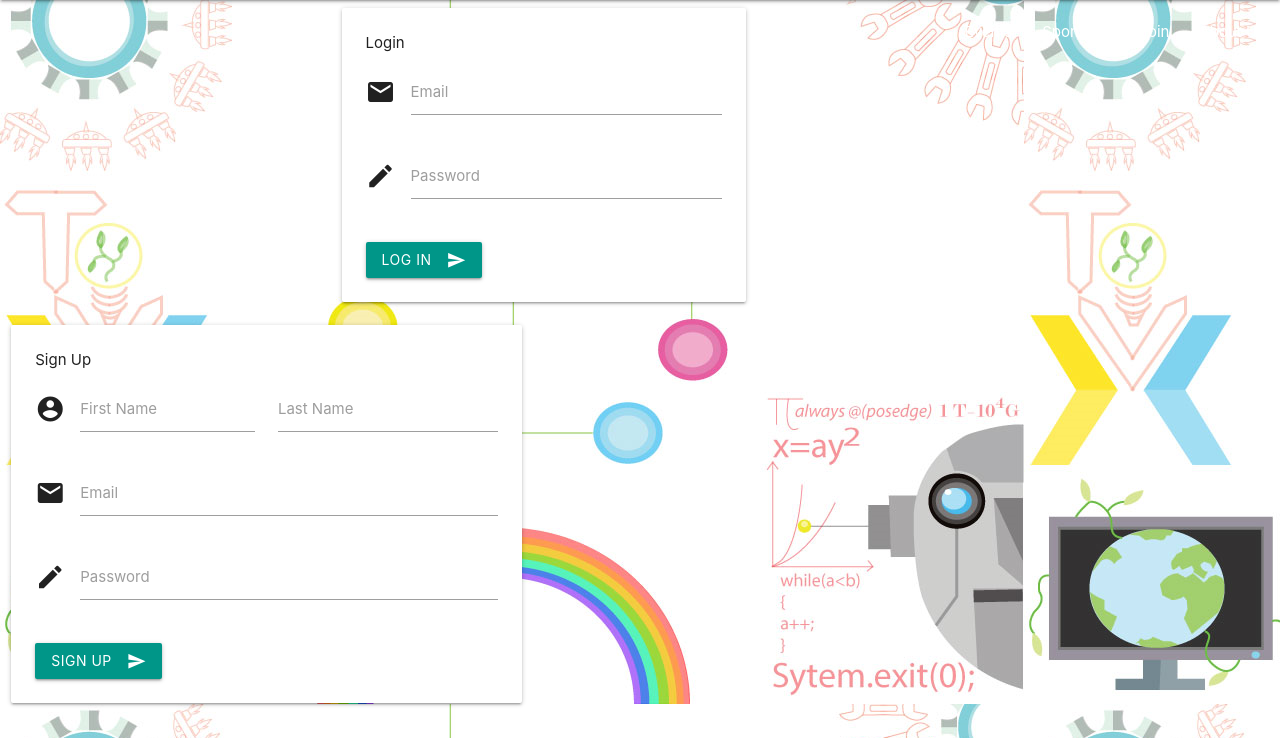
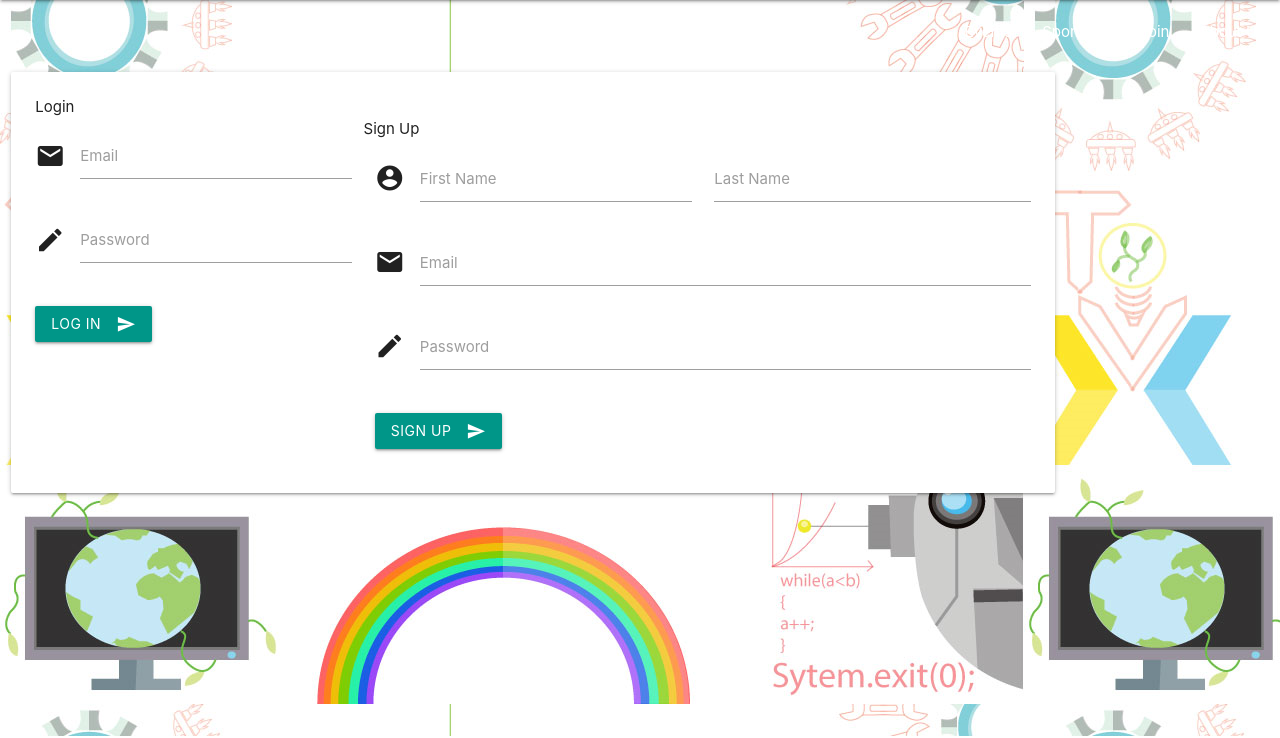
Before and after one commit to rajatgupta310198/Technovate, a Django app: page /join/ in a window 1280 px wide. Shown: the part 64-802 px from the top of the page. Run offline with Django 3.2, Linux system fonts and the light colour scheme; some libraries are stand-ins or nearby versions.

Commit message:
Update join.html

```diff
--- a/templates/join.html
+++ b/templates/join.html
@@ -1,11 +1,13 @@
 {% extends "base.html" %}
 {% block content %}
 <div class="row">
-
-<div class="col s12 m12 l4">
+<div class="col l1"></div>
+<div class="col s12 m12 l10">
 
   <div class="card-panel hoverable">
-     <span class="card-title">Login</span>
+     <span class="card-title">Login </span>
+     <div class="row">
+       <div class="col s12 m12 l4">
          <form action="{% url 'login' %}" method="post">
              {% csrf_token %}
          <div class="row">
@@ -23,13 +25,8 @@
            <button type="submit" value="Log In" class="btn waves-effect waves-light teal">Log In<i class="material-icons right">send</i></button>
          </form>
        </div>
-
-</div>
-<div class="col l3"></div>
-<div class="col s12 m12 l5">
-
-  <div class="card-panel hoverable">
-    <span class="card-title">Sign Up</span>
+       <span class="card-title">Sign Up </span>
+       <div class="col s12 m12 l8">
          <form method="post" action="{% url 'register' %}">
            {% csrf_token %}
            <div class="row">
@@ -55,9 +52,11 @@
            </div>
            <button type="submit" value="Sign Up" class="btn waves-effect waves-light teal">Sign Up<i class="material-icons right">send</i></button>
        </form>
+
+       </div>
      </div>
 
   </div>
-
 </div>
+<div class="col l1"></div>
 {% endblock %}
```
Lines whose indentation alone changed are shown as unchanged.
